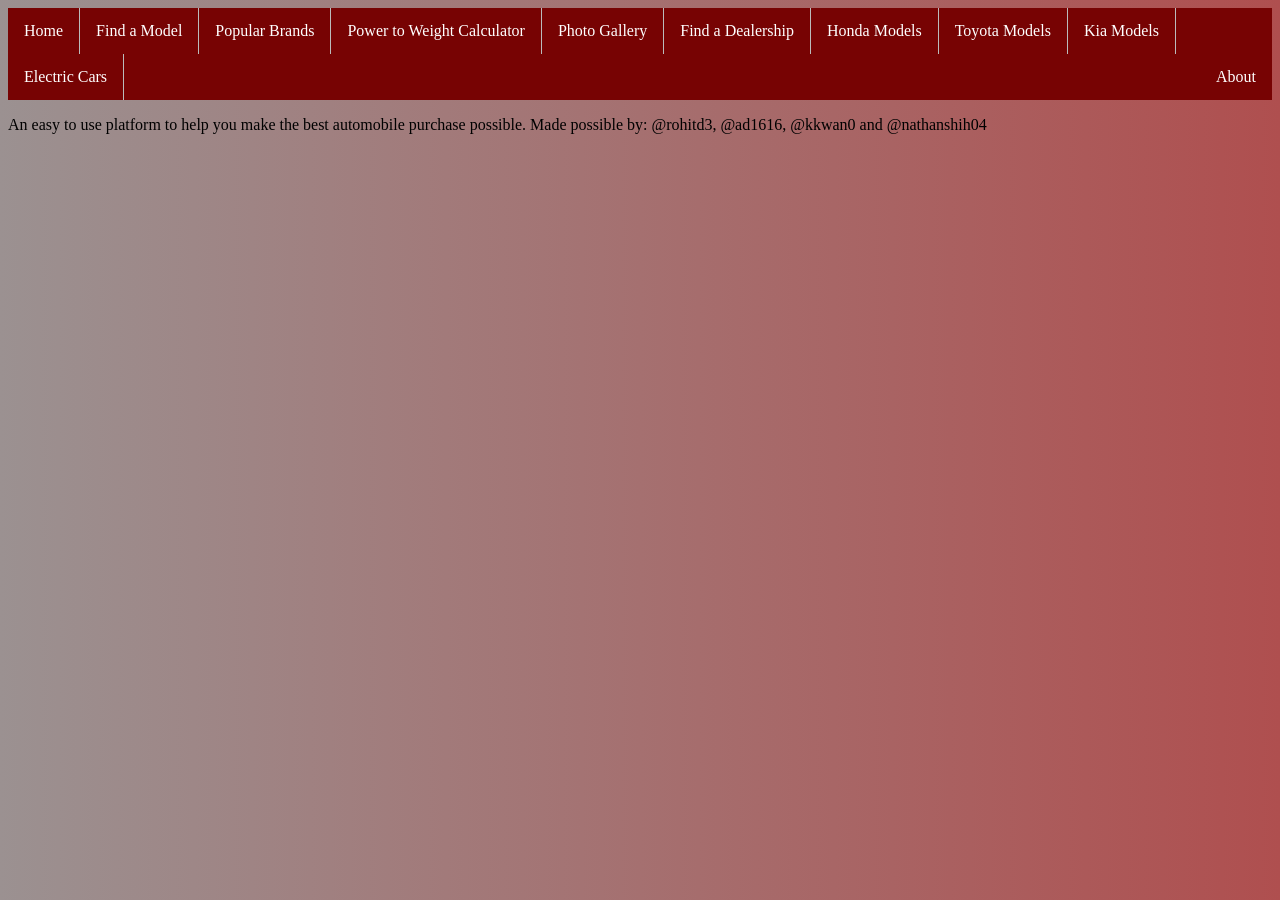
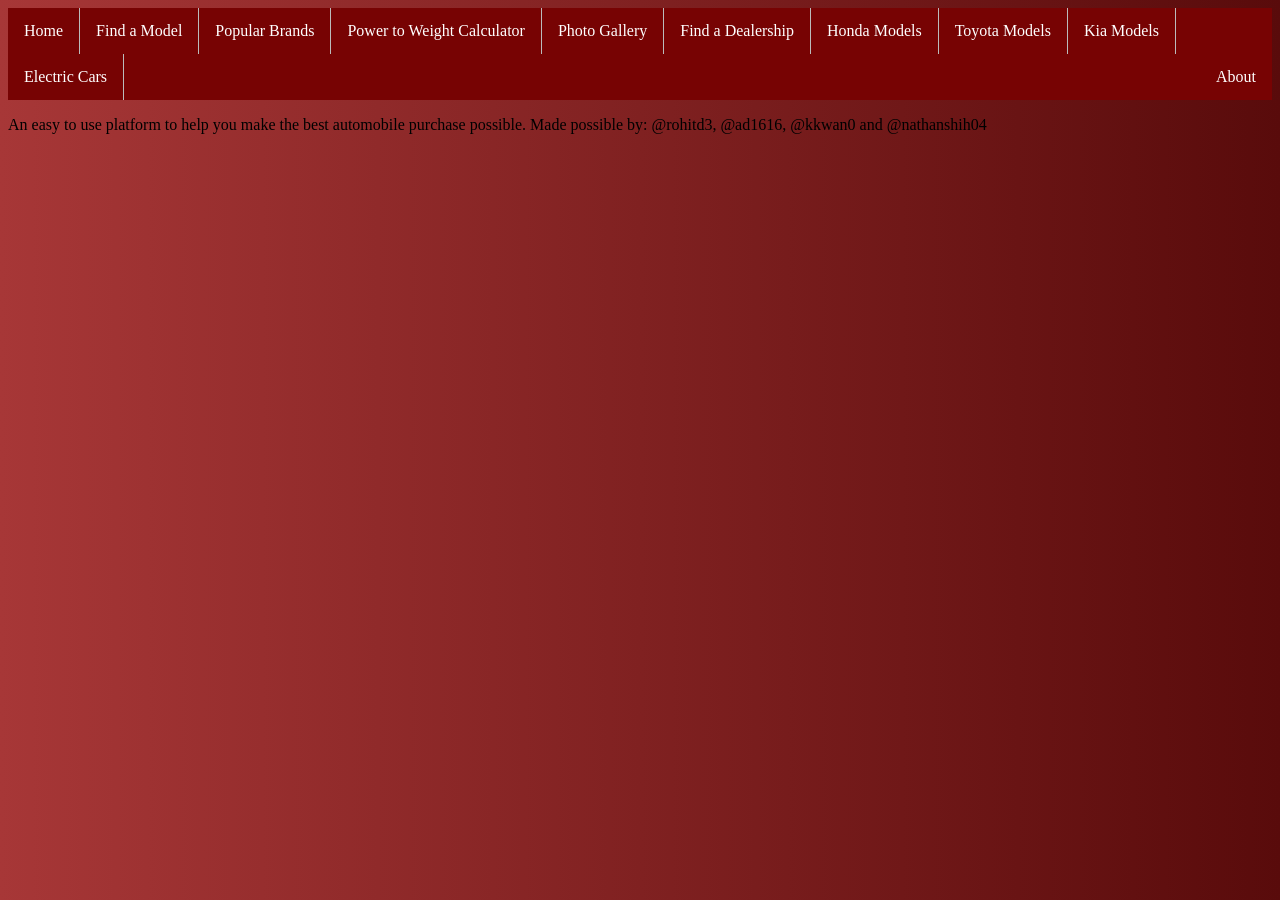
Before and after one commit to rohitd3/vroom, a Jekyll site: the page built from _pages/about.md, in a window 1280 px wide. Built offline with Jekyll 4.4.1, drawn with Linux system fonts in a browser that asks for light colours.

Commit message:
Update nav.html

```diff
--- a/_layouts/nav.html
+++ b/_layouts/nav.html
@@ -4,7 +4,7 @@
 <style>
 
 body {
-  background: linear-gradient(to right, #9b9191, #af4f4f);
+  background: linear-gradient(to right, #a73737, #590b0b);
 }
 
 ul {
```
